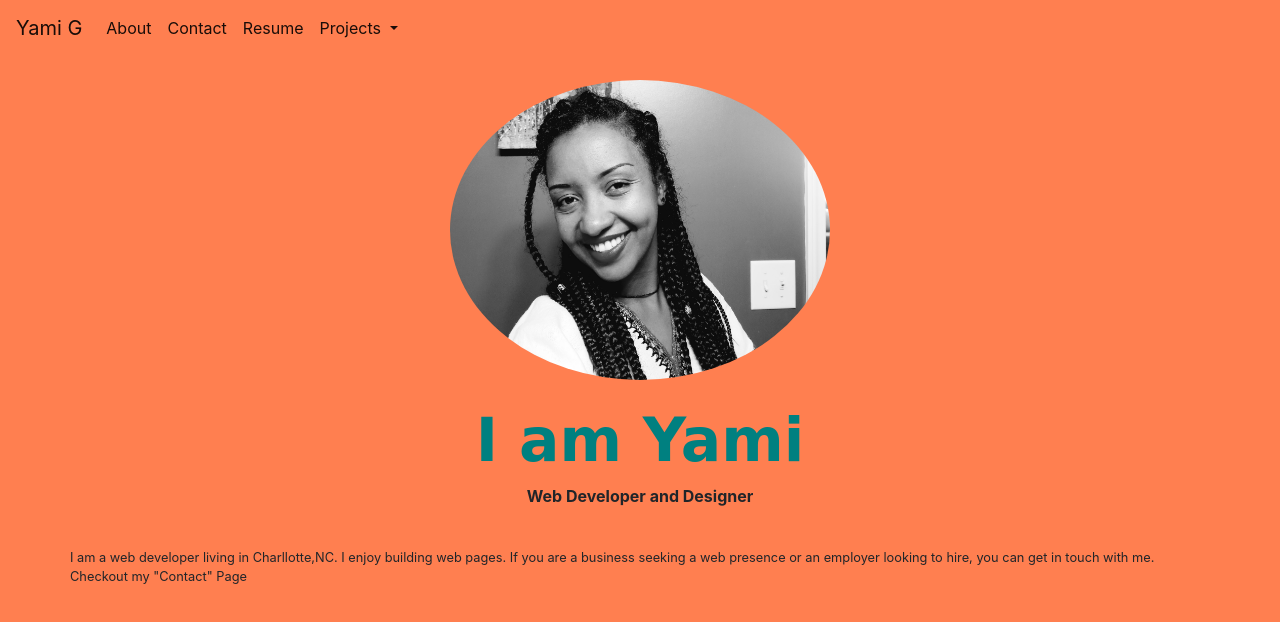
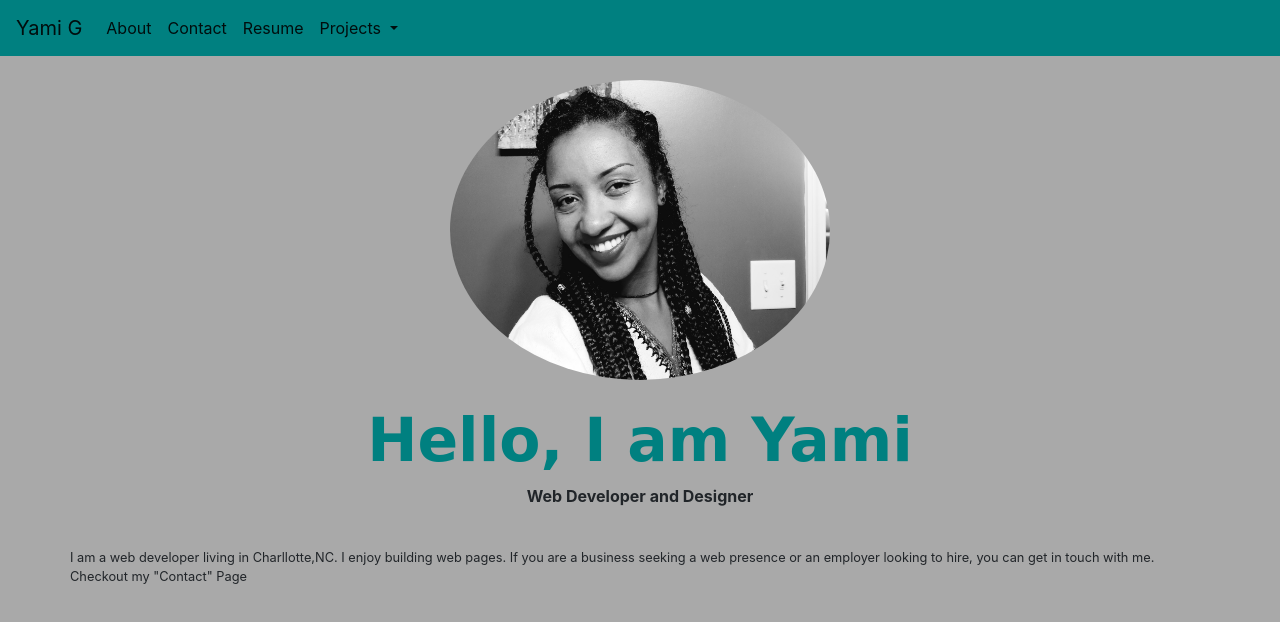
Before and after one commit to yami-er/portifolio, a plain HTML site: page yamig.html in a window 1280 px wide. Drawn offline with nearby package versions, Linux system fonts and the light colour scheme.

Commit message:
another commit

```diff
--- a/yamig.html
+++ b/yamig.html
@@ -25,7 +25,12 @@
       <link rel="stylesheet" href="yamig.html">
       <!-- <script src="https://kit.fontawesome.com/c3b2b90291.js" crossorigin="anonymous"></script> -->
   <style>
-    body{background-color:coral;}
+    body{background-color:darkgray;
+
+    }
+
+    nav{background-color: teal;}
+
   </style>
   </head>
 
@@ -64,7 +69,7 @@
     <br>
     <div class="text-center">
     <img src="20200112_123908.jpg" class="rounded-circle" alt="Cinque Terre" width="380" height="300" ><br><br>
-  <h1 style="color: teal; font-family: cursive; font-size:60px ;"><strong >I am Yami </strong></h2>
+  <h1 style="color: teal; font-family: cursive; font-size:60px ;"><strong >Hello, I am Yami </strong></h2>
   <p><strong>Web Developer and Designer</strong></p>
   </div>
   <br>
```
